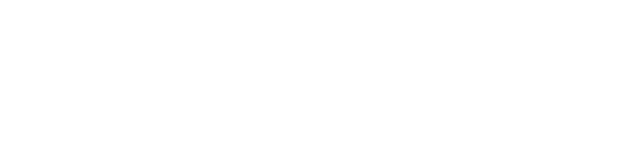
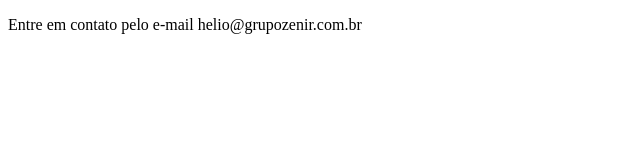
Before and after one commit to HelioMilhomens/sistema-de-cadastro, a plain HTML site: page contato.html in a window 1280 px wide. Shown: the whole page, without its empty margins (0-640 px from the left). Drawn offline with Linux system fonts and the light colour scheme.

Commit message:
adicionando e-mail de contato. Brench: Desenvolvimento

```diff
--- a/contato.html
+++ b/contato.html
@@ -7,6 +7,6 @@
     <title>Contato</title>
 </head>
 <body>
-
+    <p>Entre em contato pelo e-mail helio@grupozenir.com.br</p>
 </body>
 </html>
```
